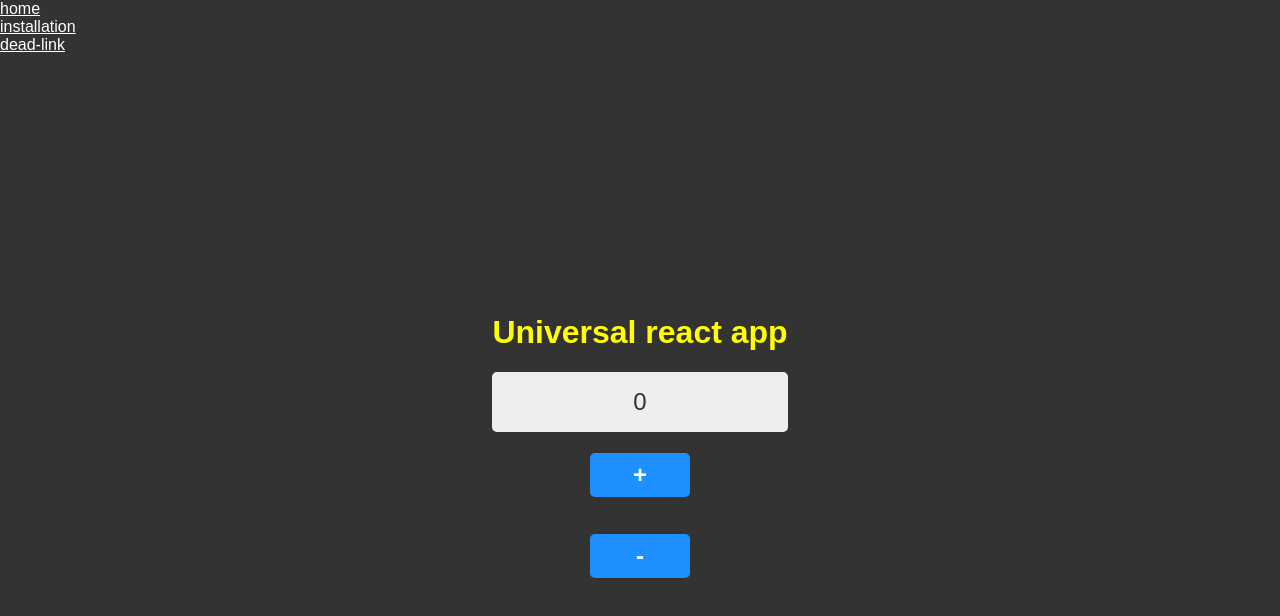
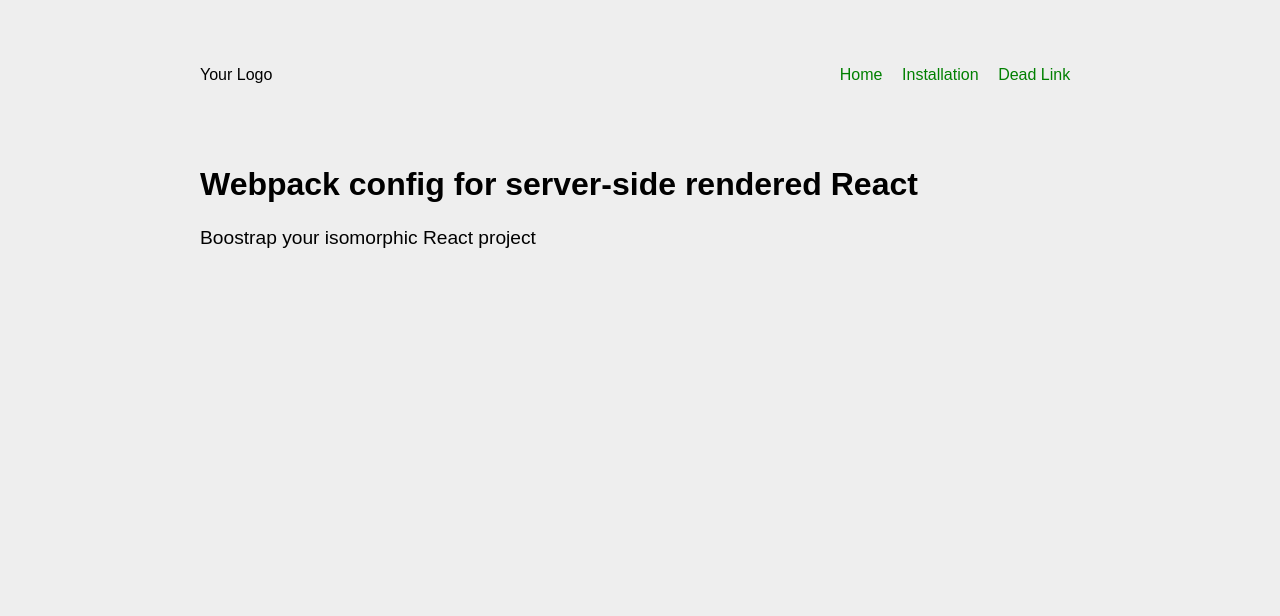
Before and after one commit to notAro14/react-SSR-starter, a React app: page / in a window 1280 px wide. Shown: the top 616 px of the page. Built offline with nearby package versions, Linux system fonts and the light colour scheme; the HTML template or start-up script is replaced by a standard one.

Commit message:
Replace all components and pages to match those of webpack-react-boilerplate

```diff
--- a/src/App.js
+++ b/src/App.js
@@ -1,61 +1,20 @@
 import React from 'react';
-import { Switch, Route, Link } from 'react-router-dom';
-import {
-  Button,
-  Container,
-  Layout,
-  P,
-  Title,
-  GlobalStyles,
-} from './App.styles';
+import { Switch, Route } from 'react-router-dom';
 
-const Home = () => {
-  const [count, setCount] = React.useState(0);
-
-  return (
-    <Layout>
-      <Container>
-        <Title>Universal react app</Title>
-        <P>{count}</P>
-        <Button type="button" onClick={() => setCount(count + 1)}>
-          +
-        </Button>
-        <Button type="button" onClick={() => setCount(count - 1)}>
-          -
-        </Button>
-      </Container>
-    </Layout>
-  );
-};
+import Layout from './components/Layout/Layout';
+import HomePage from './views/HomePage';
+import InstallationPage from './views/InstallationPage';
+import NotFoundPage from './views/NotFoundPage';
 
 const App = () => (
   <>
-    <GlobalStyles />
-    <ul>
-      <li>
-        <Link to="/">home</Link>
-      </li>
-      <li>
-        <Link to="/installation">installation</Link>
-      </li>
-      <li>
-        <Link to="/dead-link">dead-link</Link>
-      </li>
-    </ul>
-    <Switch>
-      <Route exact path="/" component={Home} />
-      <Route
-        exact
-        path="/installation"
-        component={() => <Container>Installation page</Container>}
-      />
-      <Route
-        component={({ staticContext = {} }) => {
-          staticContext.status = 404;
-          return <Container>Not found page</Container>;
-        }}
-      />
-    </Switch>
+    <Layout>
+      <Switch>
+        <Route exact path="/" component={HomePage} />
+        <Route exact path="/installation" component={InstallationPage} />
+        <Route component={NotFoundPage} />
+      </Switch>
+    </Layout>
   </>
 );
 
--- a/src/App.styles.js
+++ /dev/null
@@ -1,69 +0,0 @@
-import styled, { createGlobalStyle } from 'styled-components';
-
-export const Button = styled.button`
-  background-color: dodgerblue;
-  border: none;
-  border-radius: 5px;
-  color: white;
-  display: block;
-  font-size: 1.5rem;
-  font-weight: 900;
-  margin-bottom: 1rem;
-  padding: 0.5rem;
-  width: 100px;
-  &:hover {
-    cursor: pointer;
-  }
-`;
-
-export const Container = styled.main`
-  align-items: center;
-  flex-direction: column;
-  height: 300px;
-  display: flex;
-  justify-content: space-around;
-`;
-
-export const Layout = styled.div`
-  align-items: center;
-  display: flex;
-  height: 100vh;
-  justify-content: center;
-`;
-
-export const P = styled.p`
-  background-color: #eee;
-  border-radius: 5px;
-  color: #333;
-  padding: 1rem;
-  font-size: 1.5rem;
-  text-align: center;
-  width: 100%;
-`;
-
-export const Title = styled.h1`
-  color: yellow;
-  font-weight: 900;
-`;
-
-export const GlobalStyles = createGlobalStyle`
-  * {
-    box-sizing: border-box;
-    margin: 0;
-    padding: 0;
-  }
-  html {
-    scroll-behavior: smooth
-  }
-  body {
-    background-color: #333;
-    color: #eee;
-    font-family: sans-serif
-  }
-  li{
-    list-style: none;
-  }
-  a {
-    color: white;
-  }
-`;
--- /dev/null
+++ b/src/components/Heading/Heading.js
@@ -0,0 +1,8 @@
+import styled from 'styled-components';
+
+const Heading = styled.h1`
+  font-weight: 900;
+  padding: 1rem 0;
+`;
+
+export default Heading;
--- /dev/null
+++ b/src/components/Layout/Layout.js
@@ -0,0 +1,44 @@
+import React from 'react';
+import styled, { createGlobalStyle } from 'styled-components';
+import propTypes from 'prop-types';
+import Navbar from '../Navbar/Navbar';
+
+const LayoutContainer = styled.div`
+  height: 100vh;
+  padding: 0 200px;
+  @media (max-width: 768px) {
+    padding: 0 1rem;
+  }
+`;
+
+const GlobalStyles = createGlobalStyle`
+  * {
+  margin: 0;
+  padding: 0;
+  box-sizing: border-box;
+}
+  html {
+    font-family: sans-serif;
+    scroll-behavior: smooth;
+  }
+  body {
+    background-color: #eee;
+  }
+  ul {
+    list-style-type: none;
+  }
+`;
+
+const Layout = ({ children }) => (
+  <LayoutContainer>
+    <GlobalStyles />
+    <Navbar />
+    {children}
+  </LayoutContainer>
+);
+
+Layout.propTypes = {
+  children: propTypes.node.isRequired,
+};
+
+export default Layout;
--- /dev/null
+++ b/src/components/Link/Link.js
@@ -0,0 +1,25 @@
+import React from 'react';
+import styled from 'styled-components';
+import { Link as RouterLink } from 'react-router-dom';
+import PropTypes from 'prop-types';
+
+const Link = styled(RouterLink)`
+  color: green;
+  text-decoration: ${({ as }) => (as === 'a' ? 'underline' : 'none')};
+`;
+
+export const ExternalLink = ({ href, ...props }) => (
+  <Link
+    as="a"
+    href={href}
+    rel="noopener noreferrer"
+    target="_blank"
+    {...props}
+  />
+);
+
+ExternalLink.propTypes = {
+  href: PropTypes.string.isRequired,
+};
+
+export default Link;
--- /dev/null
+++ b/src/components/Loading/Loading.js
@@ -0,0 +1,4 @@
+import React from 'react';
+
+const Loading = () => <div>Loading...</div>;
+export default Loading;
--- /dev/null
+++ b/src/components/Navbar/Navbar.js
@@ -0,0 +1,50 @@
+import React from 'react';
+import styled from 'styled-components';
+import Link from '../Link/Link';
+
+const NavbarContainer = styled.nav`
+  align-items: center;
+  display: flex;
+  height: 150px;
+  justify-content: space-between;
+  @media (max-width: 768px) {
+    flex-direction: column;
+    justify-content: space-around;
+    padding: 1rem 0;
+  }
+`;
+
+const Navigation = styled.ul`
+  display: flex;
+  justify-content: space-around;
+  width: 250px;
+  @media (max-width: 768px) {
+    justify-content: space-between;
+    padding: 1rem 0;
+    width: 100%;
+  }
+`;
+
+const Logo = styled.span`
+  display: block;
+`;
+
+const NavigationElement = styled.li``;
+
+const Navbar = () => (
+  <NavbarContainer>
+    <Logo>Your Logo</Logo>
+    <Navigation>
+      <NavigationElement>
+        <Link to="/">Home</Link>
+      </NavigationElement>
+      <NavigationElement>
+        <Link to="/installation">Installation</Link>
+      </NavigationElement>
+      <NavigationElement>
+        <Link to="/404">Dead Link</Link>
+      </NavigationElement>
+    </Navigation>
+  </NavbarContainer>
+);
+export default Navbar;
--- /dev/null
+++ b/src/components/P/P.js
@@ -0,0 +1,8 @@
+import styled from 'styled-components';
+
+const P = styled.p`
+  font-size: 1.2rem;
+  padding: 0.5rem 0;
+`;
+
+export default P;
--- /dev/null
+++ b/src/views/HomePage.js
@@ -0,0 +1,12 @@
+import React from 'react';
+import P from '../components/P/P';
+import Heading from '../components/Heading/Heading';
+
+const HomePage = () => (
+  <div>
+    <Heading>Webpack config for server-side rendered React</Heading>
+    <P>Boostrap your isomorphic React project</P>
+  </div>
+);
+
+export default HomePage;
--- /dev/null
+++ b/src/views/InstallationPage.js
@@ -0,0 +1,18 @@
+import React from 'react';
+import { ExternalLink } from '../components/Link/Link';
+import P from '../components/P/P';
+import Heading from '../components/Heading/Heading';
+
+const InstallationPage = () => (
+  <div>
+    <Heading>Installation</Heading>
+    <P>
+      Clone this{' '}
+      <ExternalLink href="https://github.com/notAro14/react-ssr">
+        repo
+      </ExternalLink>
+    </P>
+  </div>
+);
+
+export default InstallationPage;
--- /dev/null
+++ b/src/views/NotFoundPage.js
@@ -0,0 +1,26 @@
+import React from 'react';
+import { useLocation } from 'react-router-dom';
+import Link from '../components/Link/Link';
+import P from '../components/P/P';
+import Heading from '../components/Heading/Heading';
+
+const NotFound = (props) => {
+  const { pathname } = useLocation();
+  // eslint-disable-next-line
+  const { staticContext = {} } = props;
+  // eslint-disable-next-line
+  staticContext.status = 404;
+  return (
+    <div>
+      <Heading>Oops</Heading>
+      <P>
+        It seems that the page at <strong>{pathname}</strong> does not exist
+      </P>
+      <P>
+        Return to <Link to="/">Home</Link>
+      </P>
+    </div>
+  );
+};
+
+export default NotFound;
```
Also changed, not shown: .eslintrc.json.
